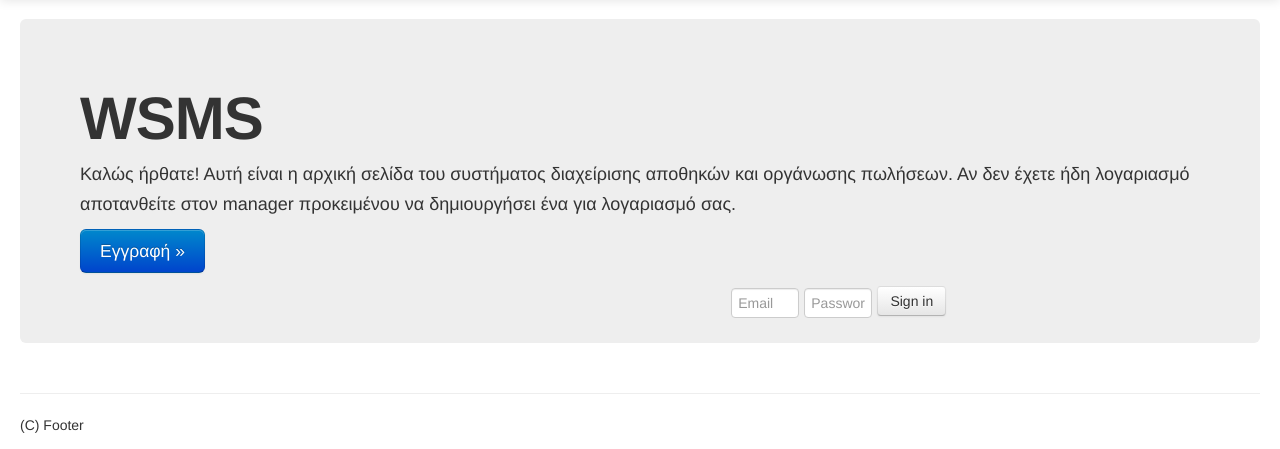
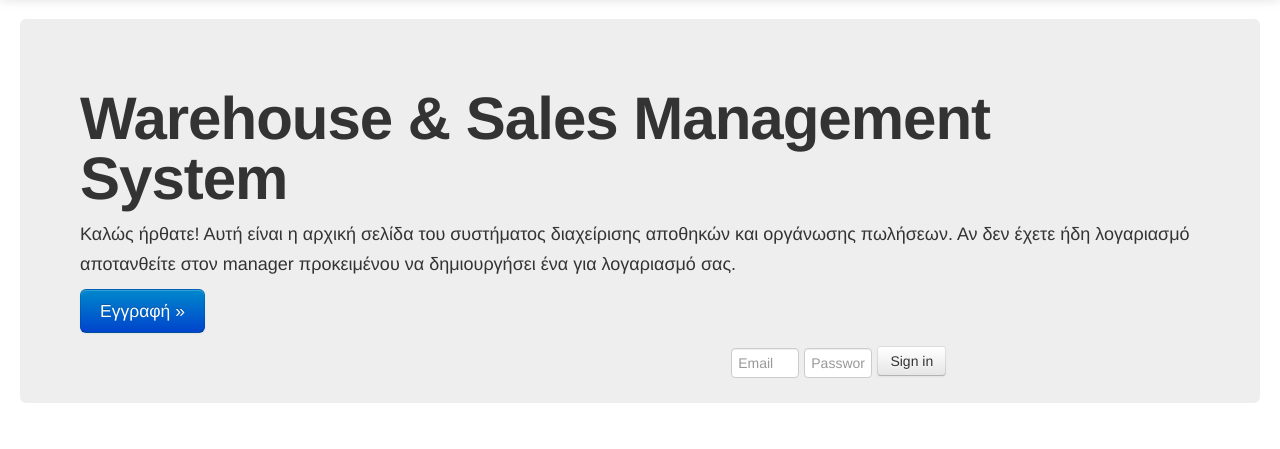
Before and after one commit to bitzesmichail/wsms, a PHP site: page / in a window 1280 px wide. Shown: the part 41-490 px from the top of the page. Run offline with PHP 8.4, Linux system fonts and the light colour scheme; some libraries are stand-ins or nearby versions.

Commit message:
edit the name

```diff
--- a/Views/index/index.php
+++ b/Views/index/index.php
@@ -12,7 +12,7 @@
     	<div class="span9">
 <?php endif ?>
 <div class="hero-unit">
-	<h1>WSMS</h1>
+	<h1>Warehouse &amp; Sales Management System</h1>
 	<p>
 		<?php if (!isset($_SESSION['username'])): ?>
 			<p>Καλώς ήρθατε! Αυτή είναι η αρχική σελίδα του συστήματος διαχείρισης αποθηκών και οργάνωσης πωλήσεων. Αν δεν έχετε ήδη λογαριασμό
```
